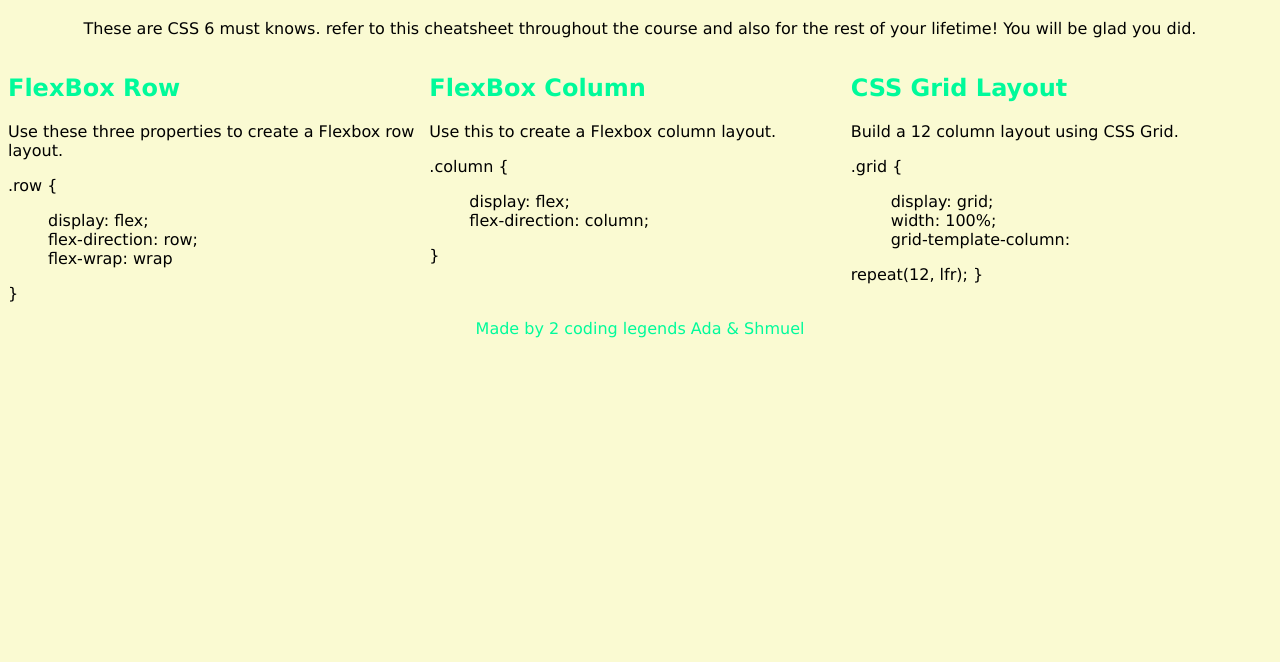
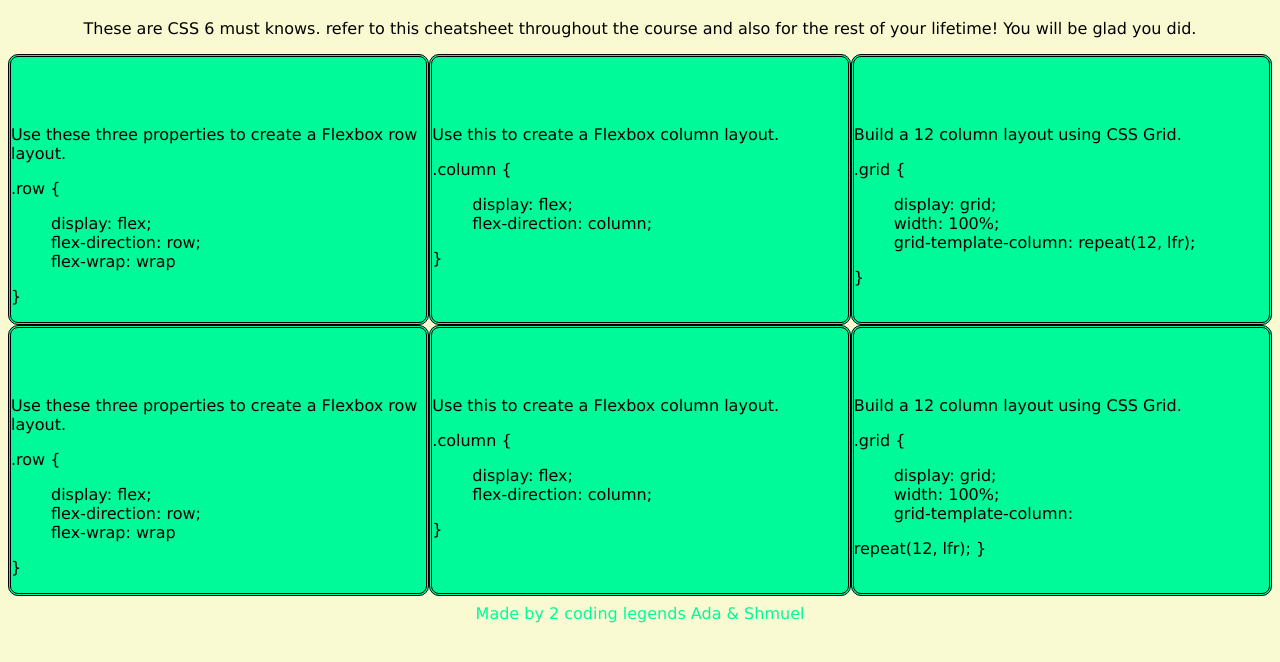
Before and after one commit to Adachika/css-cheat, a plain HTML site: page index.html in a window 1280 px wide. Shown: the part 62-724 px from the top of the page. Drawn offline with Linux system fonts and the light colour scheme.

Commit message:
finished page and html layout, also adding css

```diff
--- a/css/style.css
+++ b/css/style.css
@@ -23,14 +23,17 @@ p {
     color: var();
 }
 
-main {
+main, section {
     display: flex;
     flex-direction: row;
     flex-wrap: wrap;
 }
 
 article {
-   width: 415px;
+    border-radius: 10px;
+    border-style: double;
+    background-color: var(--grn);
+   width: auto;
    flex: 1 1 ;
 }
 
@@ -41,4 +44,5 @@ article li {
 footer {
     color: var(--grn);
     text-align: center;
+    padding: 8px;
 }
--- a/index.html
+++ b/index.html
@@ -55,14 +55,61 @@
                 <ul>
                     <li>display: grid;</li>
                     <li>width: 100%;</li>
+                    <li>grid-template-column: repeat(12, lfr);</li>
+                </ul>
+                }
+            </p>
+        </article>
+    </main>
+
+         <!--these 3 are supposed to be the bottom ones, i just left them as placeholders so to do css-->
+
+    <section>
+        <article>
+            <h2 class="css-styl", id="frb">FlexBox Row</h2>
+            <p>Use these three properties to create a Flexbox row layout.
+            </p>
+            <p>
+                .row {
+                <ul>
+                    <li>display: flex;</li>
+                    <li>flex-direction: row;</li>
+                    <li>flex-wrap: wrap</li>
+                </ul>
+                }
+            </p>
+        </article>
+
+        <article>
+            <h2 class="css-styl", id="fbc">FlexBox Column</h2>
+            <p>Use this to create a Flexbox column layout.
+            </p>
+            <p>
+                .column {
+                <ul>
+                    <li>display: flex;</li>
+                    <li>flex-direction: column;</li>
+                </ul>
+                }
+            </p>
+        </article>
+
+        <article>
+            <h2 class="css-styl", id="fbc">CSS Grid Layout</h2>
+            <p>Build a 12 column layout using CSS Grid.
+            </p>
+            <p>
+                .grid {
+                <ul>
+                    <li>display: grid;</li>
+                    <li>width: 100%;</li>
                     <li>grid-template-column:</li>
                 </ul>
                 repeat(12, lfr);
                 }
             </p>
         </article>
-
-       </main>
+    </section>
 
        <footer>
         Made by 2 coding legends Ada & Shmuel
```
